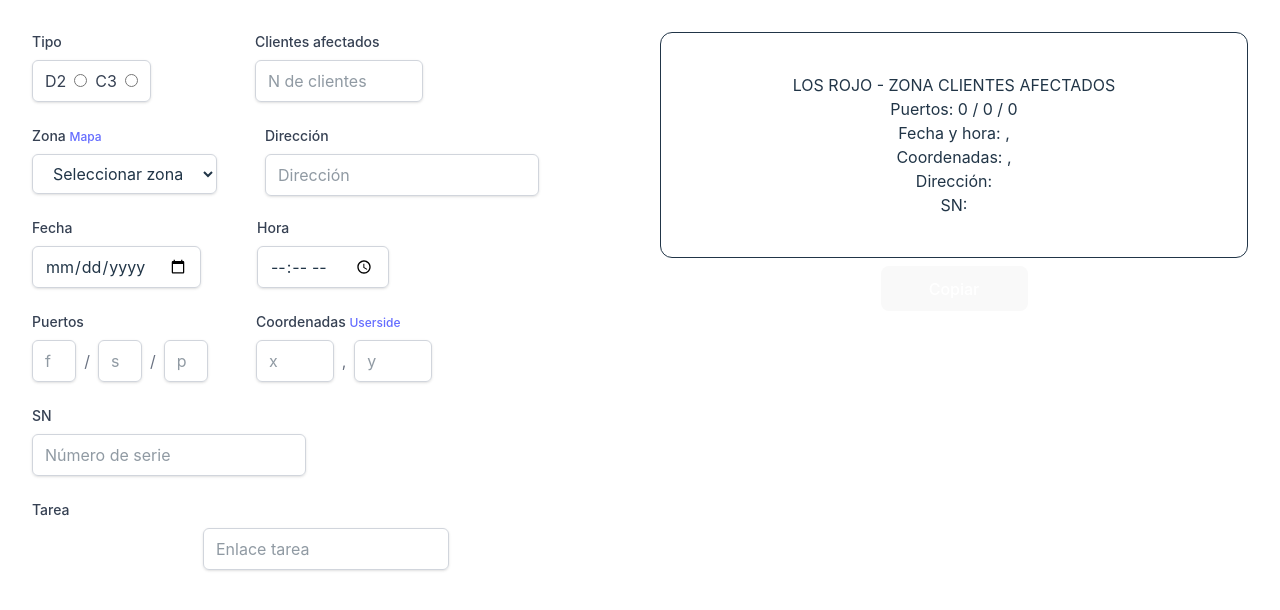
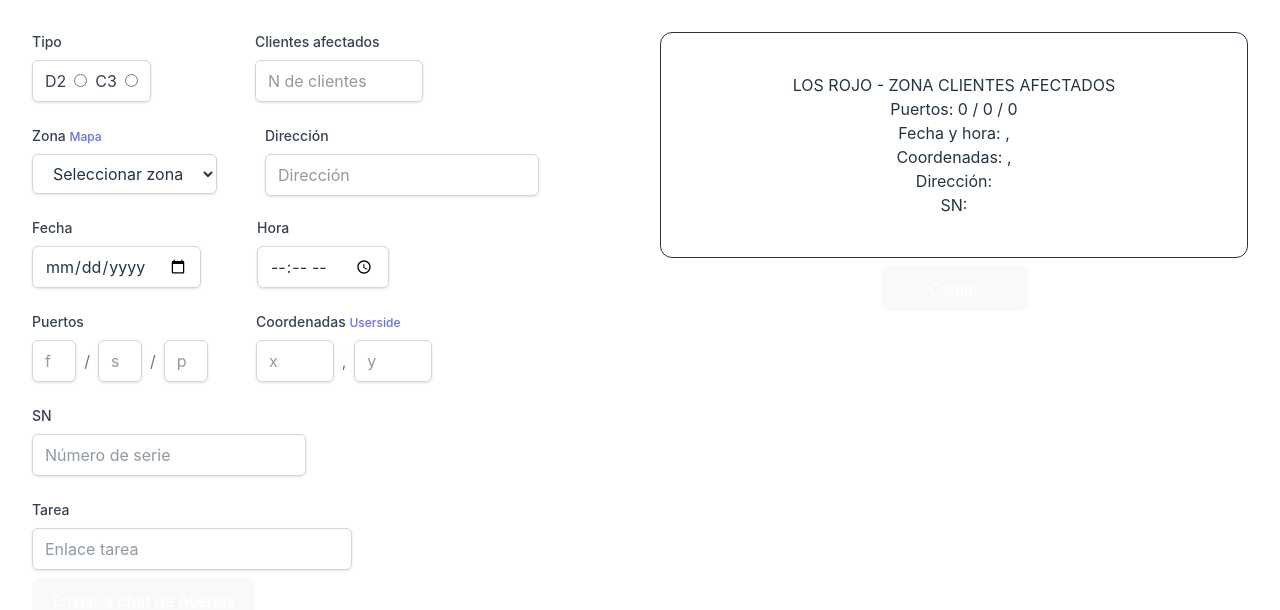
Before and after one commit to leilabb/incident-formatter, a React (Vite) app: page / in a window 1280 px wide. Shown: the top 610 px of the page. Built offline with nearby package versions, Linux system fonts and the light colour scheme.

Commit message:
tarea button

```diff
--- a/src/Form.jsx
+++ b/src/Form.jsx
@@ -253,7 +253,7 @@ export default function Form({ formData, handleChange }) {
         </div>
       </div>
       {/* <!-- Tarea --> */}
-      <div className="">
+      <div className="flex flex-col">
         <label
           for="tarea"
           className="text-left block text-sm font-medium text-gray-700 mb-2"
@@ -268,8 +268,14 @@ export default function Form({ formData, handleChange }) {
           onChange={(event) => {
             handleChange(event);
           }}
-          className="px-3 py-2 border border-gray-300 rounded-md shadow-sm focus:outline-none focus:ring-2 focus:ring-blue-500 focus:border-blue-500 resize-none"
+          className="w-80 px-3 py-2 border border-gray-300 rounded-md shadow-sm focus:outline-none focus:ring-2 focus:ring-blue-500 focus:border-blue-500 resize-none"
         ></textarea>
+        <button
+          id="format-btn"
+          className="bg-black w-fit mt-2 w-1/4 text-white font-medium py-3 px-4 rounded-md"
+        >
+          Enviar a chat de Averías
+        </button>
       </div>
     </div>
   );
```
